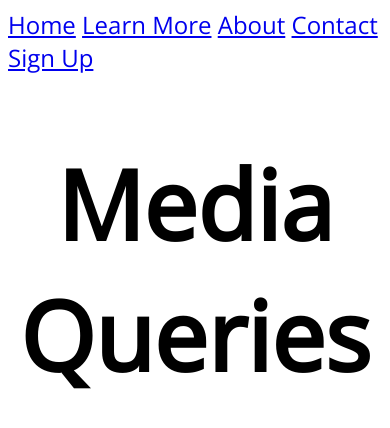
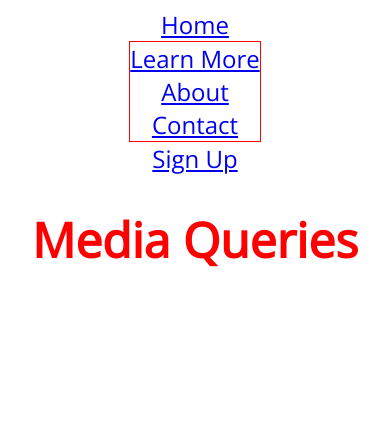
Before and after one commit to GTSilvano/WebDev-Course, a plain HTML site: page CSS/Flexbox_and_Responsive/MediaQueries/index.html in a window 390 px wide. Drawn offline with nearby package versions, Linux system fonts and the light colour scheme.

Commit message:
Finished media queries

```diff
--- a/CSS/Flexbox_and_Responsive/MediaQueries/app.css
+++ b/CSS/Flexbox_and_Responsive/MediaQueries/app.css
@@ -1,17 +1,103 @@
 body {
-    font-family: 'Open Sans', sans-serif;
+  font-family: "Open Sans", sans-serif;
 }
 
 h1 {
   font-size: 6em;
   text-align: center;
 }
+
 nav {
   font-size: 1.5em;
+  display: flex;
+  justify-content: space-between;
 }
 
-ul,li {
+ul,
+li {
   display: inline;
   margin: 0;
   padding: 0;
 }
+
+ul {
+  border: 1px solid red;
+  flex: 1;
+  max-width: 50%;
+  display: flex;
+  justify-content: space-evenly;
+}
+/*
+@media (min-width: 800px) and (max-width: 1000px) {
+  h1 {
+    color: purple;
+  }
+} */
+/*
+@media (max-width: 2800px) {
+  h1 {
+    color: yellow;
+  }
+}
+
+@media (max-width: 1800px) {
+  h1 {
+    color: red;
+  }
+}
+
+@media (max-width: 800px) {
+  h1 {
+    color: orange;
+  }
+} */
+
+h1 {
+  color: red;
+}
+
+@media (min-width: 1000px) {
+  h1 {
+    color: orange;
+  }
+}
+
+@media (min-width: 1500px) {
+  h1 {
+    color: yellow;
+  }
+}
+
+@media (min-width: 2000px) {
+  h1 {
+    color: green;
+  }
+}
+
+/* @media (orientation: landscape) {
+    body {
+        background-color: purple;
+    }
+
+} */
+
+@media (max-width: 768px) {
+  h1 {
+    font-size: 4em;
+  }
+  nav,
+  nav ul {
+    flex-direction: column;
+    align-items: center;
+  }
+  /* nav ul {
+    flex-direction: column;
+    align-items: center;
+  } */
+}
+
+@media (max-width: 576px) {
+  h1 {
+    font-size: 3em;
+  }
+}
--- a/CSS/Flexbox_and_Responsive/MediaQueries/index.html
+++ b/CSS/Flexbox_and_Responsive/MediaQueries/index.html
@@ -1,20 +1,21 @@
 <!DOCTYPE html>
 <html lang="en">
+  <head>
+    <meta charset="UTF-8" />
+    <meta name="viewport" content="width=device-width, initial-scale=1.0" />
+    <title>Media Queries</title>
+    <link
+      rel="stylesheet"
+      href="https://fonts.googleapis.com/css2?family=Open+Sans:wght@300&display=swap"
+    />
 
-<head>
-    <meta charset="UTF-8">
-    <meta name="viewport" content="width=device-width, initial-scale=1.0">
-    <title>Media Queries</title>
-    <link href="https://fonts.googleapis.com/css2?family=Open+Sans:wght@300&display=swap" rel="stylesheet">
-
-    <link rel="stylesheet" href="app.css">
+    <link rel="stylesheet" href="app.css" />
   </head>
 
   <body>
     <nav>
       <a href="#home">Home</a>
       <ul>
-
         <li>
           <a href="#Home">Learn More</a>
         </li>
@@ -24,12 +25,9 @@
         <li>
           <a href="#Home">Contact</a>
         </li>
-
       </ul>
       <a href="#signup">Sign Up</a>
     </nav>
     <h1>Media Queries</h1>
-
   </body>
-
 </html>
```
Lines whose indentation alone changed are shown as unchanged.
